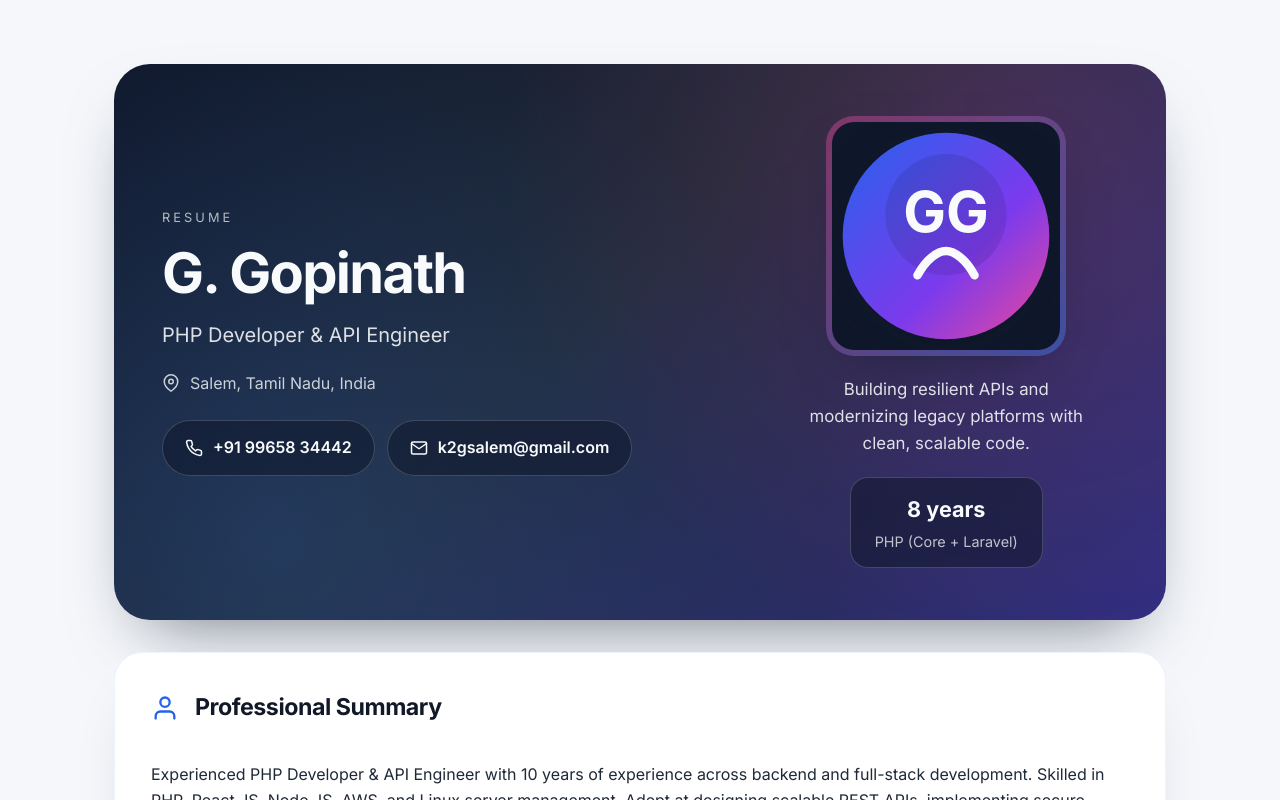
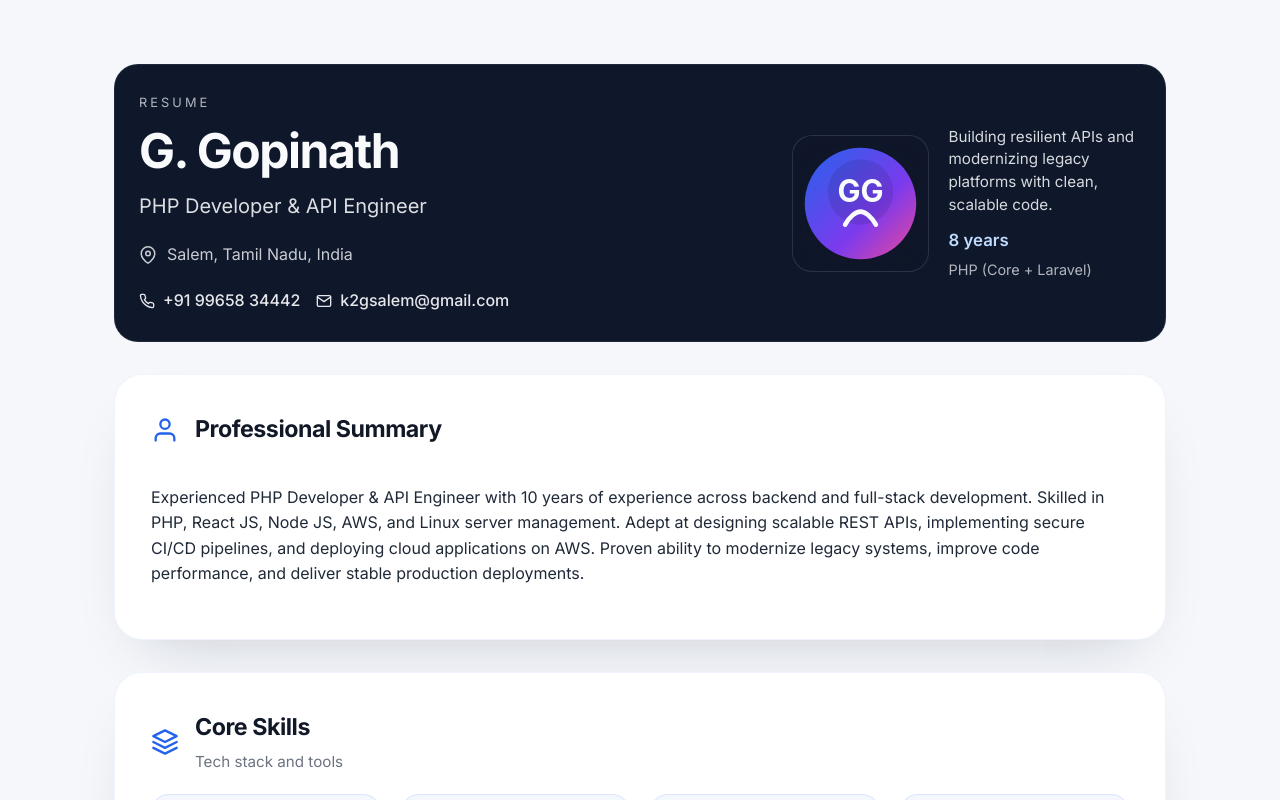
Before and after one commit to k2gsalem/resume, a React (Vite) app: page / in a window 1280 px wide. Shown: the top 800 px of the page. Built offline with nearby package versions, Linux system fonts and the light colour scheme.

Commit message:
ui changes

```diff
--- a/src/App.css
+++ b/src/App.css
@@ -9,33 +9,20 @@
 
 .hero {
   display: grid;
-  grid-template-columns: minmax(0, 2fr) minmax(0, 1.2fr);
+  grid-template-columns: minmax(0, 1.8fr) minmax(0, 1fr);
   align-items: center;
-  gap: 40px;
-  padding: 52px 48px;
-  border-radius: 36px;
-  background: linear-gradient(135deg, #0f172a 0%, #1f2937 45%, #312e81 100%);
+  gap: 24px;
+  padding: 28px 24px;
+  border-radius: 24px;
+  background: #0f172a;
   color: #f8fafc;
-  box-shadow: 0 32px 70px -32px rgba(15, 23, 42, 0.6);
-  position: relative;
-  overflow: hidden;
-}
-
-.hero::after {
-  content: '';
-  position: absolute;
-  inset: 0;
-  background: radial-gradient(circle at 85% 15%, rgba(236, 72, 153, 0.18), transparent 50%),
-    radial-gradient(circle at 15% 85%, rgba(59, 130, 246, 0.2), transparent 55%);
-  pointer-events: none;
+  border: 1px solid rgba(148, 163, 184, 0.12);
 }
 
 .hero__info {
-  position: relative;
-  z-index: 1;
   display: flex;
   flex-direction: column;
-  gap: 24px;
+  gap: 20px;
 }
 
 .hero__eyebrow {
@@ -48,7 +35,7 @@
 
 .hero h1 {
   margin: 0;
-  font-size: clamp(2.5rem, 5vw, 3.5rem);
+  font-size: clamp(2.2rem, 4vw, 3rem);
   letter-spacing: -0.03em;
 }
 
@@ -74,50 +61,45 @@
 .hero__contact {
   display: flex;
   flex-wrap: wrap;
-  gap: 12px;
+  gap: 16px;
 }
 
 .hero__contact-link {
   display: inline-flex;
   align-items: center;
-  gap: 10px;
-  padding: 14px 22px;
-  border-radius: 999px;
-  background: rgba(15, 23, 42, 0.55);
-  color: #f8fafc;
+  gap: 8px;
+  padding: 0;
+  border-radius: 0;
+  background: transparent;
+  color: rgba(248, 250, 252, 0.92);
   text-decoration: none;
-  font-weight: 600;
-  border: 1px solid rgba(248, 250, 252, 0.18);
-  transition: background-color 200ms ease, transform 200ms ease, border-color 200ms ease;
+  font-weight: 500;
+  border: none;
+  transition: color 200ms ease;
 }
 
 .hero__contact-link svg {
-  width: 18px;
-  height: 18px;
+  width: 16px;
+  height: 16px;
 }
 
 .hero__contact-link:hover {
-  background: rgba(37, 99, 235, 0.82);
-  border-color: rgba(248, 250, 252, 0.3);
-  transform: translateY(-2px);
+  color: #60a5fa;
 }
 
 .hero__media {
-  position: relative;
-  z-index: 1;
   display: flex;
-  flex-direction: column;
   align-items: center;
   gap: 20px;
 }
 
 .hero__photo {
-  width: clamp(200px, 26vw, 240px);
+  width: clamp(140px, 18vw, 180px);
   aspect-ratio: 1;
   padding: 6px;
-  border-radius: 28px;
-  background: linear-gradient(135deg, rgba(236, 72, 153, 0.4), rgba(59, 130, 246, 0.4));
-  box-shadow: 0 22px 50px -28px rgba(15, 23, 42, 0.7);
+  border-radius: 20px;
+  background: rgba(15, 23, 42, 0.6);
+  border: 1px solid rgba(148, 163, 184, 0.2);
   display: flex;
   align-items: center;
   justify-content: center;
@@ -127,38 +109,39 @@
   width: 100%;
   height: 100%;
   object-fit: cover;
-  border-radius: 22px;
-  background: #0f172a;
+  border-radius: 14px;
+}
+
+.hero__meta {
+  display: flex;
+  flex-direction: column;
+  gap: 10px;
+  color: rgba(248, 250, 252, 0.86);
 }
 
 .hero__headline {
   margin: 0;
-  text-align: center;
-  font-size: 1.05rem;
-  color: rgba(248, 250, 252, 0.88);
-  max-width: 280px;
+  font-size: 0.95rem;
+  line-height: 1.5;
+  max-width: 260px;
 }
 
-.hero__badge {
+.hero__tenure {
+  margin: 0;
   display: flex;
   flex-direction: column;
-  align-items: center;
   gap: 4px;
-  padding: 14px 24px;
-  border-radius: 18px;
-  background: rgba(15, 23, 42, 0.55);
-  border: 1px solid rgba(248, 250, 252, 0.18);
-  text-align: center;
+  font-size: 0.9rem;
 }
 
-.hero__badge-value {
-  font-size: 1.35rem;
-  font-weight: 700;
+.hero__tenure span:first-child {
+  font-weight: 600;
+  font-size: 1.05rem;
+  color: #bfdbfe;
 }
 
-.hero__badge-label {
-  font-size: 0.9rem;
-  color: rgba(248, 250, 252, 0.75);
+.hero__tenure span:last-child {
+  color: rgba(248, 250, 252, 0.7);
 }
 
 .content {
@@ -315,6 +298,16 @@
   .hero__contact {
     justify-content: center;
   }
+
+  .hero__media {
+    flex-direction: column;
+    justify-content: center;
+  }
+
+  .hero__meta {
+    align-items: center;
+    text-align: center;
+  }
 }
 
 @media (max-width: 720px) {
@@ -323,7 +316,7 @@
   }
 
   .hero {
-    padding: 36px 28px;
+    padding: 24px 20px;
     border-radius: 28px;
   }
 
--- a/src/App.jsx
+++ b/src/App.jsx
@@ -51,13 +51,15 @@ function App() {
           <div className="hero__photo">
             <img src={profile.photo} alt={`Portrait of ${profile.name}`} />
           </div>
-          {profile.headline && <p className="hero__headline">{profile.headline}</p>}
-          {primaryHighlight && (
-            <div className="hero__badge" aria-label={`${primaryHighlight.value} in ${primaryHighlight.label}`}>
-              <span className="hero__badge-value">{primaryHighlight.value}</span>
-              <span className="hero__badge-label">{primaryHighlight.label}</span>
-            </div>
-          )}
+          <div className="hero__meta">
+            {profile.headline && <p className="hero__headline">{profile.headline}</p>}
+            {primaryHighlight && (
+              <p className="hero__tenure">
+                <span>{primaryHighlight.value}</span>
+                <span>{primaryHighlight.label}</span>
+              </p>
+            )}
+          </div>
         </div>
       </header>
 
```
